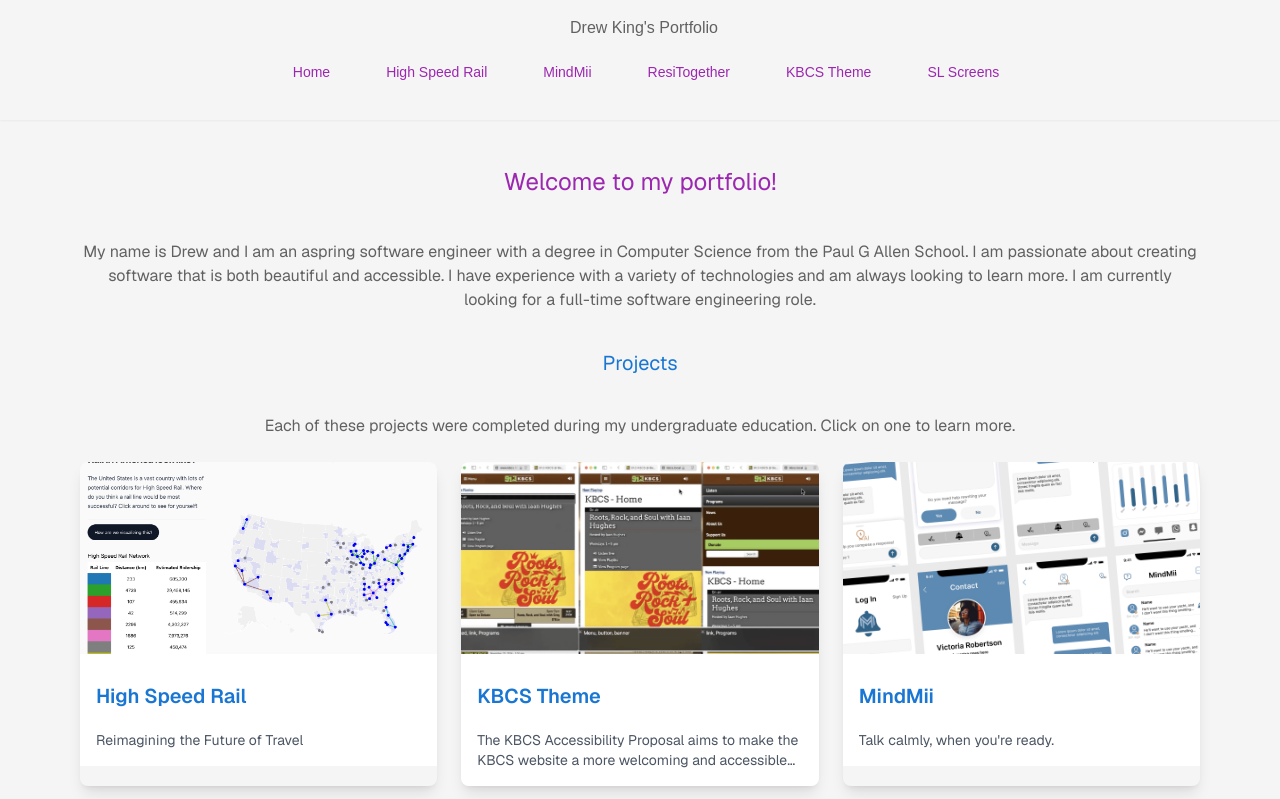
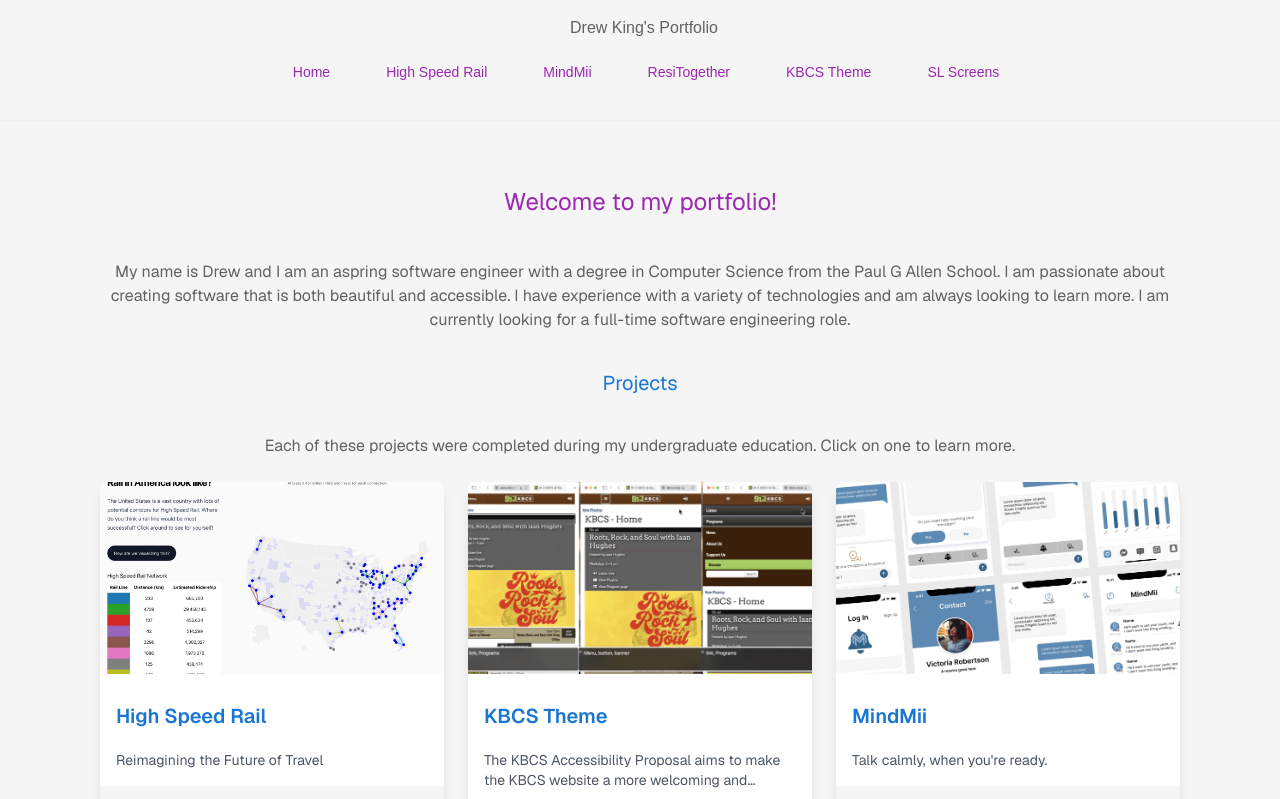
Before and after one commit to andrewpking/kingdrewsea-portfolio, a Next.js app: page / in a window 1280 px wide. Shown: the top 799 px of the page. Built offline with nearby package versions, Linux system fonts and the light colour scheme.

Commit message:
Added styles to main on home page.

```diff
--- a/src/app/styles.scss
+++ b/src/app/styles.scss
@@ -70,7 +70,7 @@ body {
     color: map.get(map.get($color-pallete, 'light'), 'grey-900');
 }
 
-main.project-page {
+main, main.project-page {
     margin: 0 auto;
     max-width: 70rem;
     padding: 1.25rem;
@@ -167,7 +167,7 @@ main.project-page ul, li {
         color: map.get(map.get($color-pallete, 'dark'), 'grey-900');
     }
 
-    main.project-page {
+    main, main.project-page {
         background-color: map.get(map.get($color-pallete, 'dark'), 'grey-100');
     }
 
```
